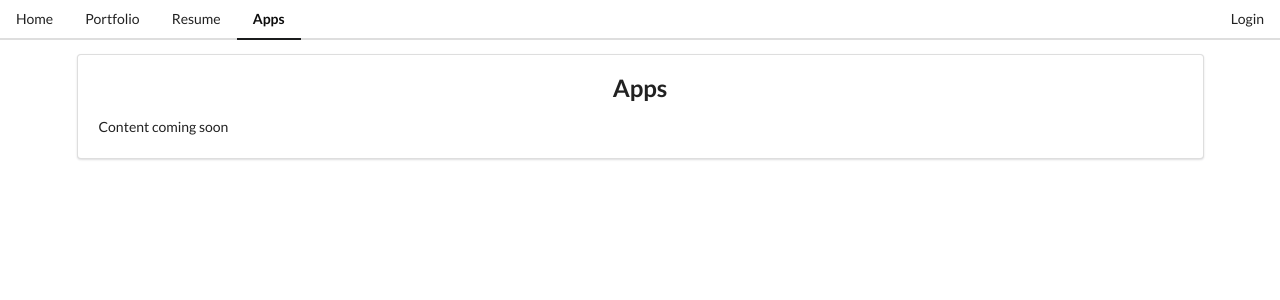
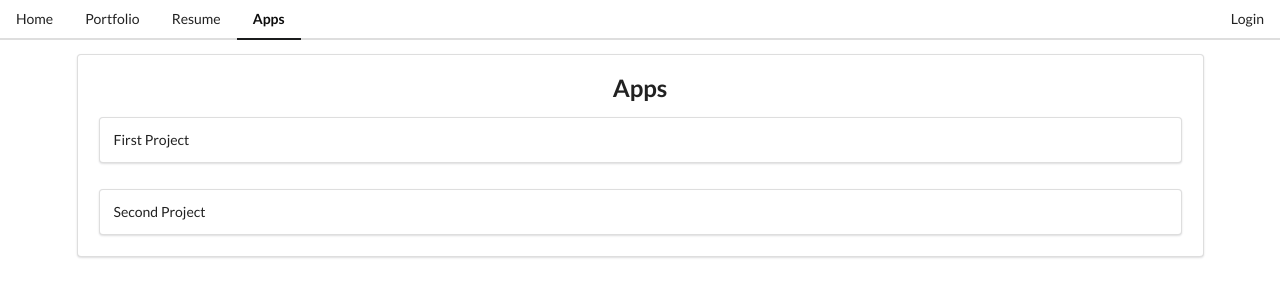
Before and after one commit to Glenn-S/glennskelton, a React (Create React App) app: page /apps in a window 1280 px wide. Shown: the top 300 px of the page. Built offline with nearby package versions, Linux system fonts and the light colour scheme.

Commit message:
Fixed fields to be ready to receive github projects descriptions

```diff
--- /dev/null
+++ b/src/components/AppsContent.js
@@ -0,0 +1,22 @@
+import React from 'react';
+
+// used to style the content the same way
+export default class AppsContent extends React.Component {
+  constructor(props) {
+    super(props);
+
+    this.state = {
+      content: this.props.children
+    }
+  }
+
+  render() {
+
+    console.log(this.state.content);
+    return (
+      <div className="ui">
+        {this.state.content}
+      </div>
+    );
+  }
+};
--- /dev/null
+++ b/src/components/Collapsible.js
@@ -0,0 +1,39 @@
+import React from 'react';
+
+export default class Collapsible extends React.Component {
+  constructor(props) {
+    super(props);
+
+    this.state = {
+      isOpen: false
+    }
+  }
+
+  setToggle = (e) => {
+    this.setState({
+      isOpen: !this.state.isOpen
+    });
+  }
+
+  render() {
+    return (
+      <div className="ui segment" onClick={this.setToggle}>
+        <div className="">
+          {this.props.title}
+        </div>
+        <div className="">
+          {
+            this.state.isOpen ?
+            <div className="">
+              <div className="ui clearing divider"></div>
+              <div>
+                {this.props.content}
+              </div>
+            </div> :
+            null
+          }
+        </div>
+      </div>
+    );
+  }
+};
--- /dev/null
+++ b/src/components/Project.js
@@ -0,0 +1,16 @@
+import React from 'react';
+import Collapsible from './Collapsible';
+import AppsContent from './AppsContent';
+
+export default class Project extends React.Component {
+  render() {
+    return (
+      <div className="item">
+        <Collapsible
+          title={this.props.title}
+          content={<AppsContent>{this.props.children}</AppsContent>}
+        />
+      </div>
+    );
+  }
+};
--- a/src/pages/Apps/index.js
+++ b/src/pages/Apps/index.js
@@ -1,5 +1,6 @@
 import React from 'react';
 import PageTemplate from '../../components/PageTemplate';
+import Project from '../../components/Project';
 
 export default class Apps extends React.Component {
   render() {
@@ -9,9 +10,15 @@ export default class Apps extends React.Component {
               Apps
             </h2>
             <div className="">
-              <p>
-                Content coming soon
-              </p>
+              <div className="ui list">
+                <Project title="First Project">
+                  My application description for first project (could add in git hub connectiong eventually)
+                </Project>
+                <br />
+                <Project title="Second Project">
+                  My application description for the second project
+                </Project>
+              </div>
             </div>
       </PageTemplate>
     );
--- a/src/reducers/activeLinkReducer.js
+++ b/src/reducers/activeLinkReducer.js
@@ -1,7 +1,7 @@
 import { ACTIVE_LINK } from '../actions/definitions';
 
 let path = window.location.pathname.replace('/', '');
-var pathname = path != '' ? path : 'home';
+var pathname = path !== '' ? path : 'home';
 
 const INITIAl_STATE = {
   isActive: pathname
```
